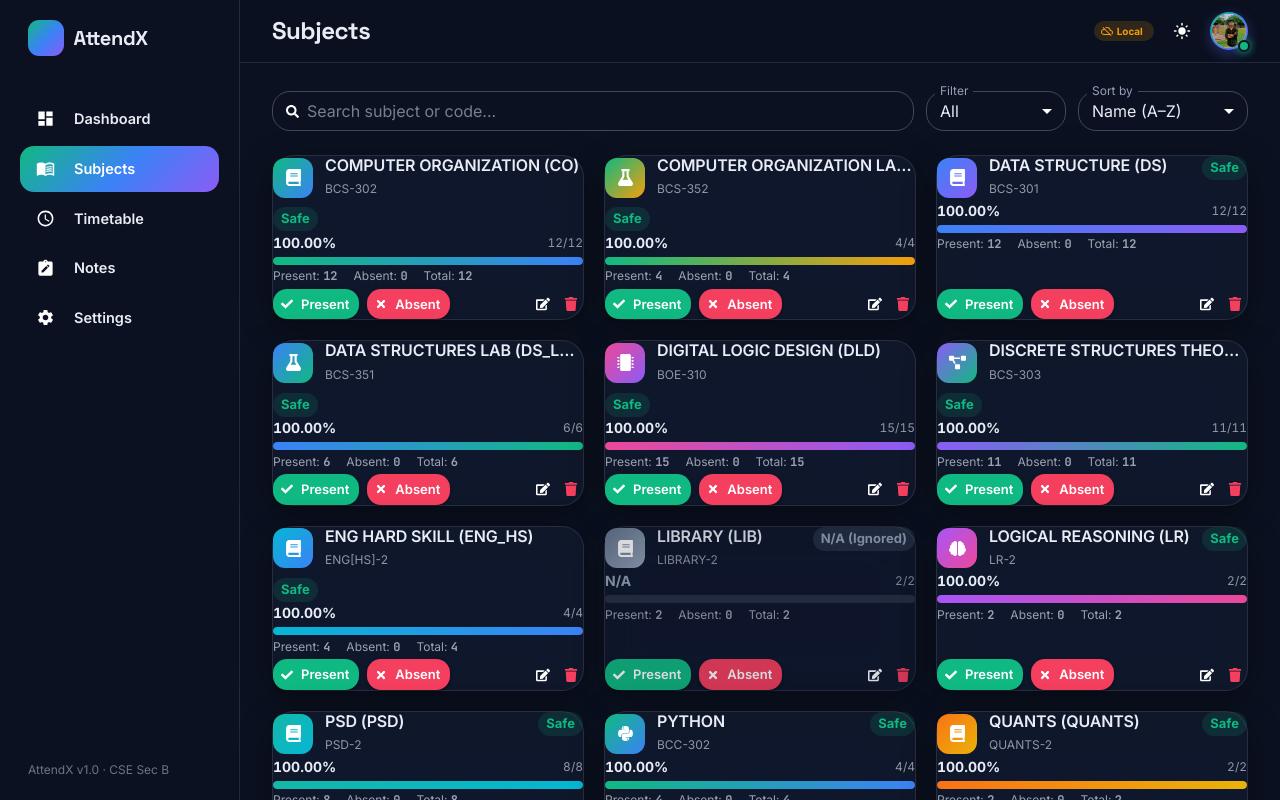
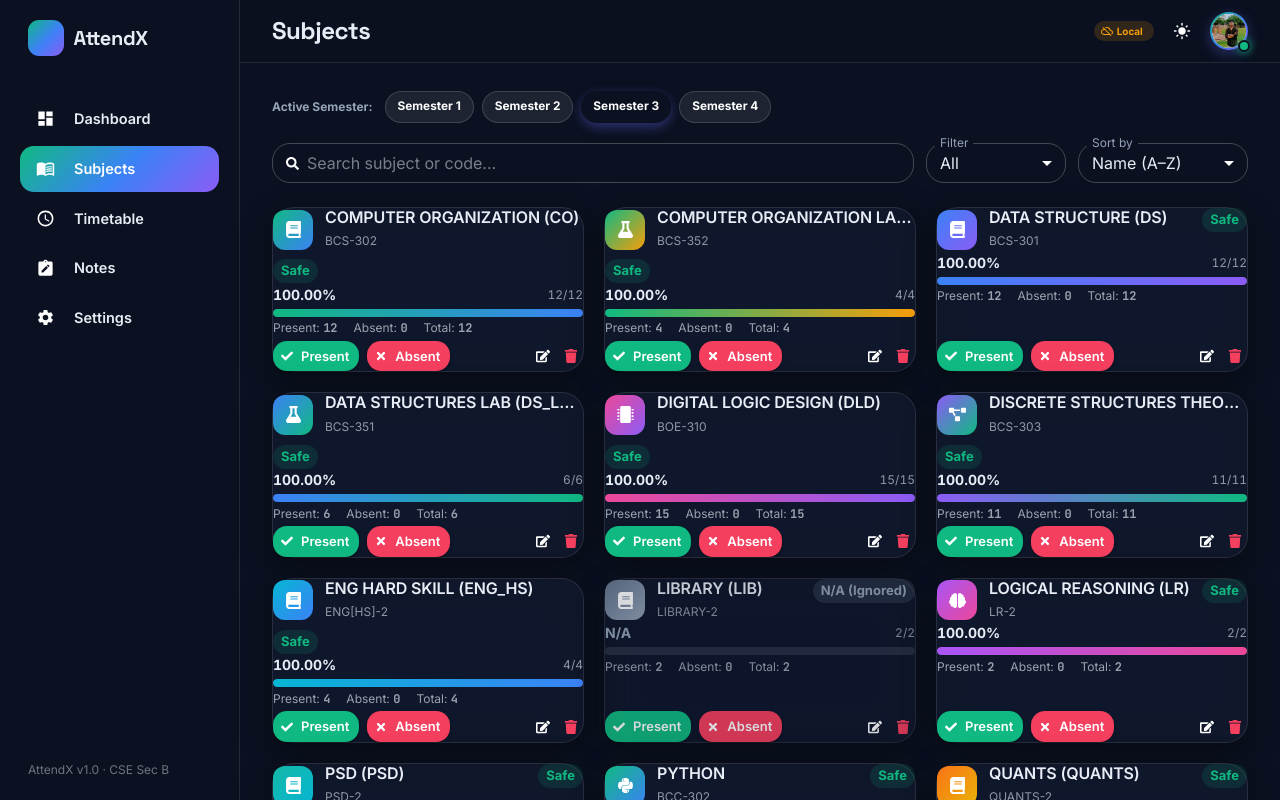
Before and after one commit to anshujaiswal3000-cloud/MY-ATTENDENCE, a React (Vite) app: page /subjects in a window 1280 px wide. Shown: the top 800 px of the page. Built offline with nearby package versions, Linux system fonts and the light colour scheme; no server answers.

Commit message:
fix: instant 0ms semester switcher bar across Dashboard and Subjects + fixed activeSemester fallback for Sem 1 and Sem 2

```diff
--- a/src/context/AttendanceContext.jsx
+++ b/src/context/AttendanceContext.jsx
@@ -135,6 +135,8 @@ export function AttendanceProvider({ children }) {
     else if (activeSemester === 'Semester 2') list = sem2Subjects
 
     if (!Array.isArray(list) || list.length === 0) {
+      if (activeSemester === 'Semester 1') return SEMESTER_1_SUBJECTS
+      if (activeSemester === 'Semester 2') return SEMESTER_2_SUBJECTS
       return seedSubjects()
     }
     return list
@@ -342,9 +344,14 @@ export function AttendanceProvider({ children }) {
     const updated = { ...settings, semester: semId }
     try { localStorage.setItem(STORAGE_KEYS.settings, JSON.stringify(updated)) } catch (e) {}
     setSettings(updated)
-    pushToCloud({ settings: updated })
+    pushToCloud({
+      settings: updated,
+      subjects: sem3Subjects,
+      sem1Subjects: sem1Subjects,
+      sem2Subjects: sem2Subjects
+    })
     notify(`Switched to ${semId} attendance records! 🎓`, 'success')
-  }, [settings, setSettings, pushToCloud, notify])
+  }, [settings, setSettings, sem3Subjects, sem1Subjects, sem2Subjects, pushToCloud, notify])
 
   // Strict Owner Authentication with MongoDB Cloud (Supports single password arg or userId+password)
   const unlockApp = useCallback(async (arg1, arg2) => {
--- a/src/pages/Dashboard.jsx
+++ b/src/pages/Dashboard.jsx
@@ -58,7 +58,7 @@ function parseEndTime(timeRangeStr) {
 
 export default function Dashboard() {
   const {
-    subjects, timetableSubjects, history, bunks, logBunkClass, deleteBunkClass, deleteHistoryEntry, timetableHeader, isUnlocked, notify, settings, setSettings, pushToCloud
+    subjects, timetableSubjects, history, bunks, logBunkClass, deleteBunkClass, deleteHistoryEntry, timetableHeader, isUnlocked, notify, settings, setSettings, pushToCloud, switchSemester
   } = useAttendance()
 
 
@@ -220,6 +220,29 @@ export default function Dashboard() {
             <Typography variant="body2" sx={{ color: '#a5b4fc', mt: .5, fontWeight: 700 }}>
               {wishMessage}
             </Typography>
+
+            {/* 🎓 1-Click Instant Semester Switcher Bar 🎓 */}
+            <Box sx={{ display: 'flex', gap: 1, mt: 1.75, flexWrap: 'wrap', alignItems: 'center' }}>
+              <Typography variant="caption" sx={{ color: '#94a3b8', fontWeight: 700, mr: 0.5 }}>
+                Switch Semester:
+              </Typography>
+              {['Semester 1', 'Semester 2', 'Semester 3', 'Semester 4'].map((sem) => (
+                <Chip
+                  key={sem}
+                  label={sem}
+                  onClick={() => switchSemester(sem)}
+                  sx={{
+                    fontWeight: 800, fontSize: '.72rem', cursor: 'pointer',
+                    bgcolor: activeSemester === sem ? 'var(--aurora)' : 'rgba(255,255,255,0.08)',
+                    color: '#fff',
+                    border: activeSemester === sem ? 'none' : '1px solid rgba(255,255,255,0.15)',
+                    transition: 'all 180ms ease',
+                    boxShadow: activeSemester === sem ? '0 4px 12px rgba(99,102,241,0.4)' : 'none',
+                    '&:hover': { transform: 'scale(1.06)' }
+                  }}
+                />
+              ))}
+            </Box>
             <Box sx={{ display: 'flex', gap: 1, mt: 1.5, flexWrap: 'wrap' }}>
               {attendanceExcellent && <Chip icon={<MdStar />} label="Excellent attendance" size="small" sx={{ bgcolor: 'rgba(16,185,129,.18)', color: '#6ee7b7', fontWeight: 700, fontSize: '.7rem' }} />}
               {criticalSubjects.length > 0 && <Chip icon={<MdWarning />} label={`${criticalSubjects.length} subject${criticalSubjects.length > 1 ? 's' : ''} below 75%`} size="small" sx={{ bgcolor: 'rgba(244,63,94,.18)', color: '#fb7185', fontWeight: 700, fontSize: '.7rem', cursor: 'pointer' }} onClick={() => navigate('/subjects')} />}
--- a/src/pages/Subjects.jsx
+++ b/src/pages/Subjects.jsx
@@ -1,5 +1,5 @@
 import React, { useState, useMemo } from 'react'
-import { Box, Typography, Grid, TextField, InputAdornment, MenuItem, Fab, Button } from '@mui/material'
+import { Box, Typography, Grid, TextField, InputAdornment, MenuItem, Fab, Button, Chip } from '@mui/material'
 import { FaSearch, FaPlus } from 'react-icons/fa'
 import { useTheme } from '@mui/material/styles'
 import { useNavigate } from 'react-router-dom'
@@ -11,7 +11,8 @@ import { useAttendance } from '../context/AttendanceContext'
 import { getPercentage, getStatus } from '../utils/attendanceUtils'
 
 export default function Subjects() {
-  const { subjects, markAttendance, addSubject, updateSubject, deleteSubject, isUnlocked, settings } = useAttendance()
+  const { subjects, markAttendance, addSubject, updateSubject, deleteSubject, isUnlocked, settings, switchSemester } = useAttendance()
+  const activeSemester = settings?.semester || 'Semester 3'
   const theme = useTheme()
   const navigate = useNavigate()
 
@@ -44,6 +45,29 @@ export default function Subjects() {
 
   return (
     <Box>
+      {/* 🎓 1-Click Instant Semester Switcher Bar 🎓 */}
+      <Box sx={{ display: 'flex', gap: 1, mb: 2.5, flexWrap: 'wrap', alignItems: 'center' }}>
+        <Typography variant="caption" sx={{ color: '#94a3b8', fontWeight: 700, mr: 0.5 }}>
+          Active Semester:
+        </Typography>
+        {['Semester 1', 'Semester 2', 'Semester 3', 'Semester 4'].map((sem) => (
+          <Chip
+            key={sem}
+            label={sem}
+            onClick={() => switchSemester(sem)}
+            sx={{
+              fontWeight: 800, fontSize: '.74rem', cursor: 'pointer',
+              bgcolor: activeSemester === sem ? 'var(--aurora)' : 'rgba(255,255,255,0.08)',
+              color: '#fff',
+              border: activeSemester === sem ? 'none' : '1px solid rgba(255,255,255,0.15)',
+              transition: 'all 180ms ease',
+              boxShadow: activeSemester === sem ? '0 4px 12px rgba(99,102,241,0.4)' : 'none',
+              '&:hover': { transform: 'scale(1.06)' }
+            }}
+          />
+        ))}
+      </Box>
+
       <Box sx={{ display: 'flex', flexWrap: 'wrap', gap: 1.5, mb: 3, alignItems: 'center' }}>
         <TextField
           size="small"
```
